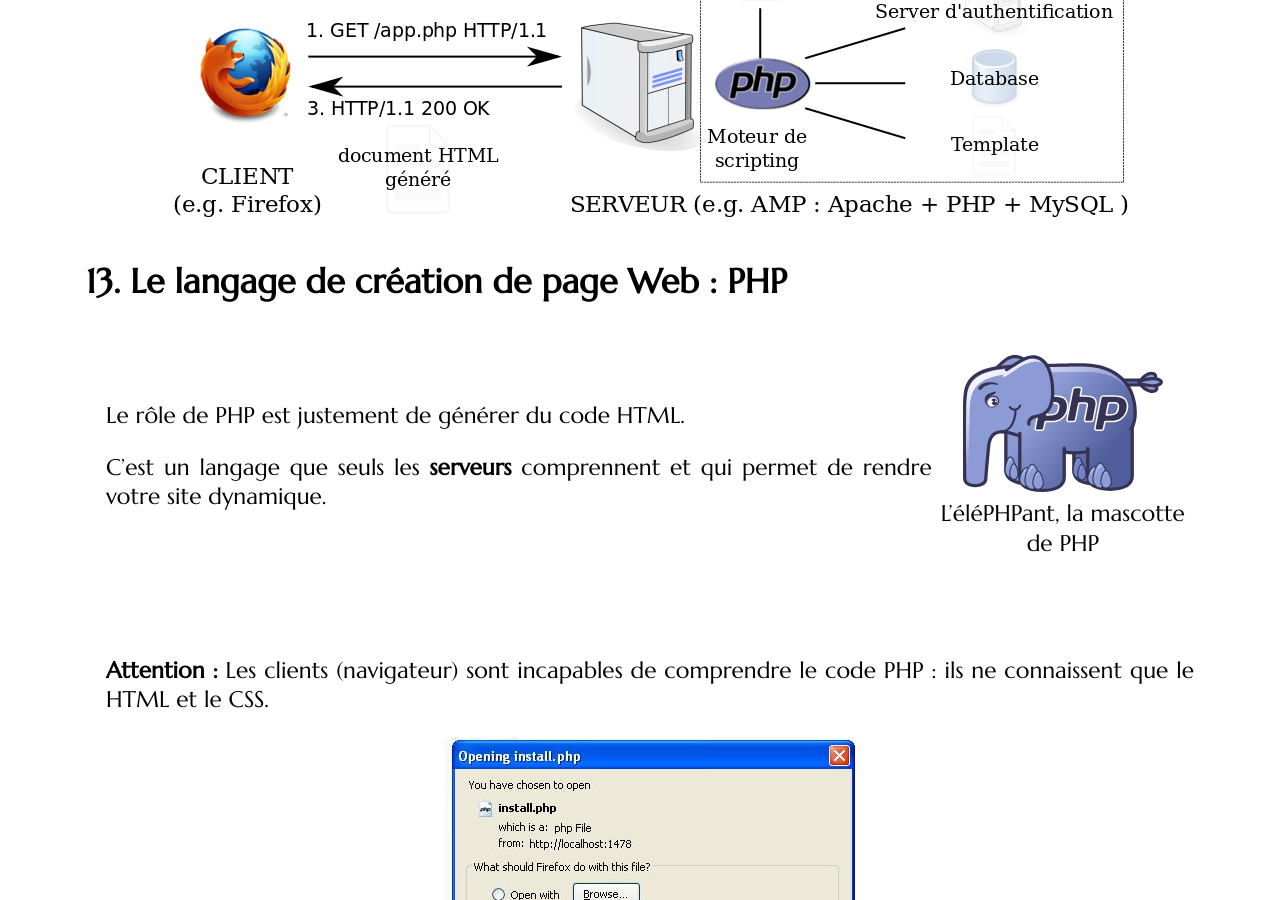
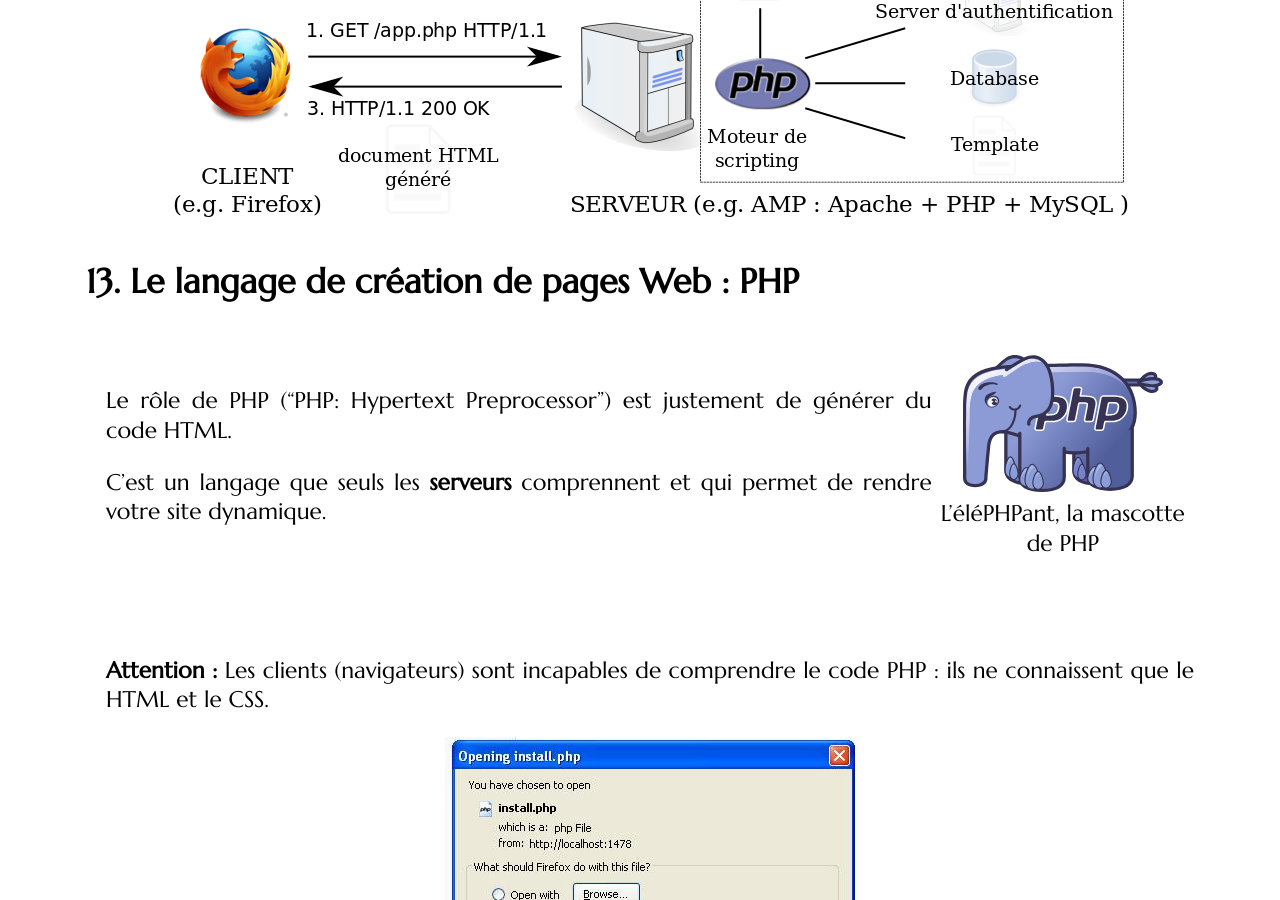
Before and after one commit to romainlebreton/R3.01-DeveloppementWeb, a Jekyll site: the page built from classes/class1.md, in a window 1280 px wide and 900 px high, scrolled down 7227 px. Built offline with Jekyll 4.4.1, drawn with Linux system fonts in a browser that asks for light colours; some web fonts are replaced.

Commit message:
continued

```diff
--- a/classes/class1.md
+++ b/classes/class1.md
@@ -369,11 +369,11 @@ newsletter
 <!-- </section> -->
 <section>
 
-## Le langage de création de page Web : PHP
+## Le langage de création de pages Web : PHP
 
 <div style="display:flex;align-items:center;">
 <div style="flex-grow:1">
-Le rôle de PHP est justement de générer du code HTML.
+Le rôle de PHP ("PHP: Hypertext Preprocessor") est justement de générer du code HTML.
 
 C'est un langage que seuls les **serveurs** comprennent et qui permet de rendre
 votre site dynamique.
@@ -390,7 +390,7 @@ L'éléPHPant, la mascotte de PHP
 
 <div class="incremental">
 <div>
-**Attention :** Les clients (navigateur) sont incapables de comprendre le code PHP : ils ne
+**Attention :** Les clients (navigateurs) sont incapables de comprendre le code PHP : ils ne
 connaissent que le HTML et le CSS.
 
 <p style="text-align:center;">
```
